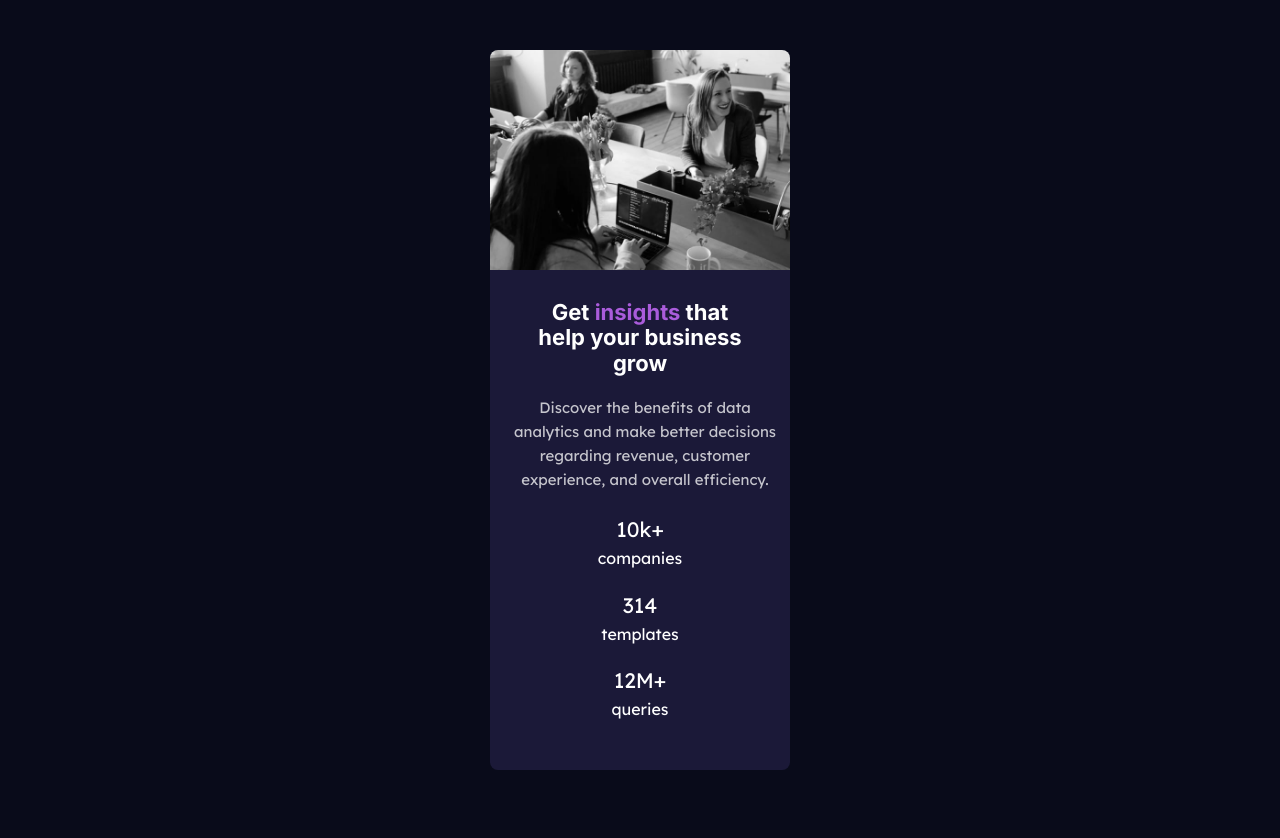
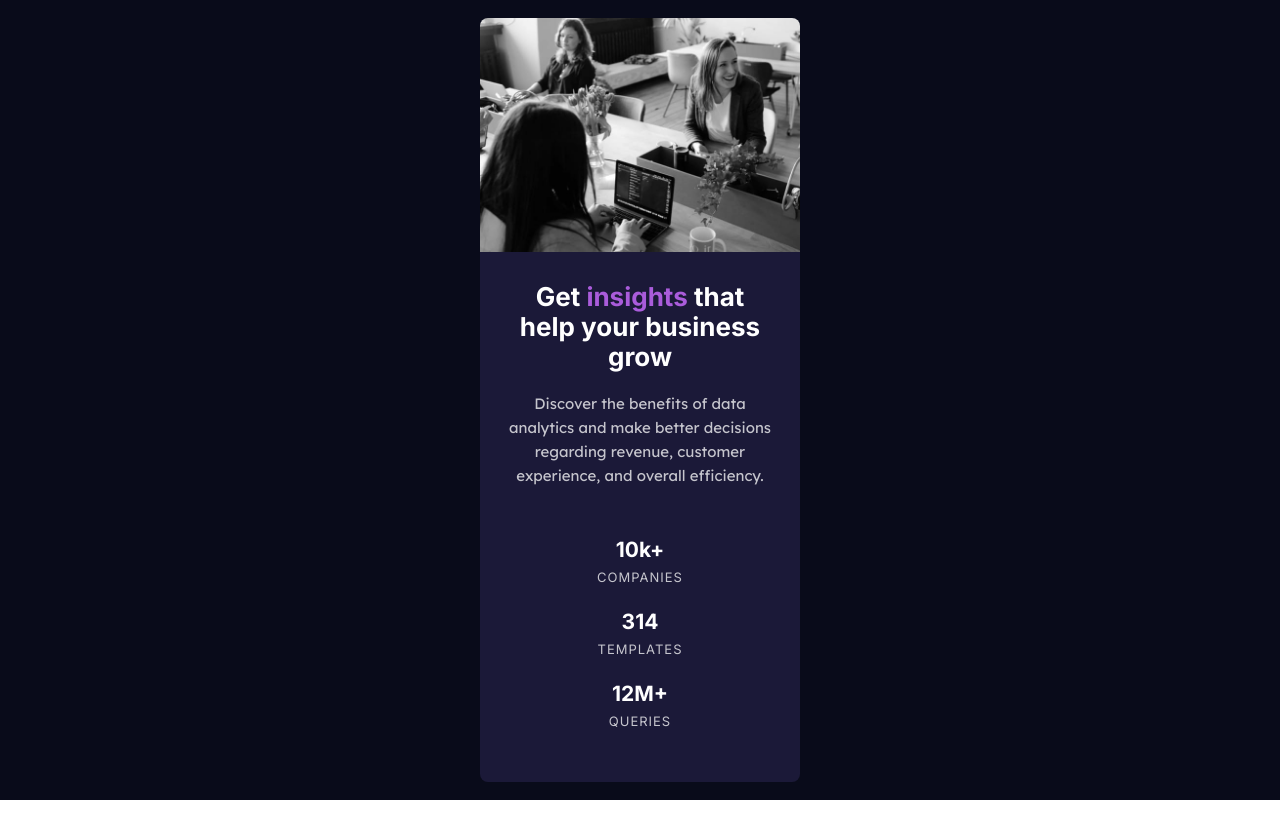
Before and after one commit to crisdevs/stats-preview-card-component-main, a plain HTML site: page index.html in a window 1280 px wide. After the commit the page ends 800 px from the top, so only its background shows below. Drawn offline with Linux system fonts and the light colour scheme.

Commit message:
centered card to middle of the page and added font styiling

```diff
--- a/css/styles.css
+++ b/css/styles.css
@@ -3,18 +3,20 @@
     box-sizing: border-box;
 }
 
-body{
+.container{
     background-color: hsl(233, 47%, 7%);
     height: 100vh;
+    display: grid;
+    align-content: center;
+    justify-content: center;
 }
+
 
 .card{
     display: grid;
-    grid-template-columns: 300px;
-    grid-template-rows: 1fr 500px;
-    justify-content: center;
+    grid-template-columns: 320px;
+    grid-template-rows: 1fr 530px;
     text-align:center;
-    margin-top: 50px;
 }
 .stats-img{
     width: 100%;
@@ -29,15 +31,20 @@ body{
     border-bottom-right-radius: 8px;
 }
 
-.stats-info h1, .stats-info ul{
+.stats-info h1, .stats-info ul, .list-numbers{
     color: hsl(0, 0%, 100%);
-    /* width: 90%;*/
+}
+
+.overlay{
+    height: 100px;
+    position:absolute;
+    background-color:hsl(277, 64%, 61%);
 }
 
 h1{
     font-family: 'Inter', sans-serif;
-    font-size: 22px;
-    width: 215px;
+    font-size: 26px;
+    width: 241px;
     margin: 30px auto 0 auto;
 }
 
@@ -45,7 +52,7 @@ h1 span{
     color: hsl(277, 64%, 61%);
 }
 
-.stats-info p{
+.stats-info p, li{
     color: hsla(0, 0%, 100%, 0.75);
 }
 
@@ -53,6 +60,23 @@ h1 span{
     font-size: 21px;
     margin-bottom: 8px;
     display: inline-block;
+    font-weight: 700;
+    text-transform: none;
+    letter-spacing: normal;
+}
+
+ul{
+    margin-top: 50px;
+
+}
+li{
+    text-transform: uppercase;
+    font-family: 'Lexend Deca', sans-serif;
+    width: 100px;
+    margin: 25px auto 0 auto;
+    font-family: 'Inter', sans-serif;
+    font-size: 13px;
+    letter-spacing: 1px;
 }
 
 p{
@@ -63,9 +87,3 @@ p{
     margin-top: 20px;
     line-height: 24px;
 }
-
-li{
-    font-family: 'Lexend Deca', sans-serif;
-    width: 100px;
-    margin: 25px auto 0 auto;
-}
--- a/index.html
+++ b/index.html
@@ -12,6 +12,7 @@
     <link rel = "stylesheet" href="css/styles.css">
   </head>
   <body>
+    <div class = "container">
     <div class = "card">
       <img class = "stats-img" src = "images/image-header-mobile.jpg">
       <div class = "stats-info">
@@ -26,5 +27,6 @@
         </ul>
       </div>
     </div>
+  </div>
   </body>
 </html>
```
